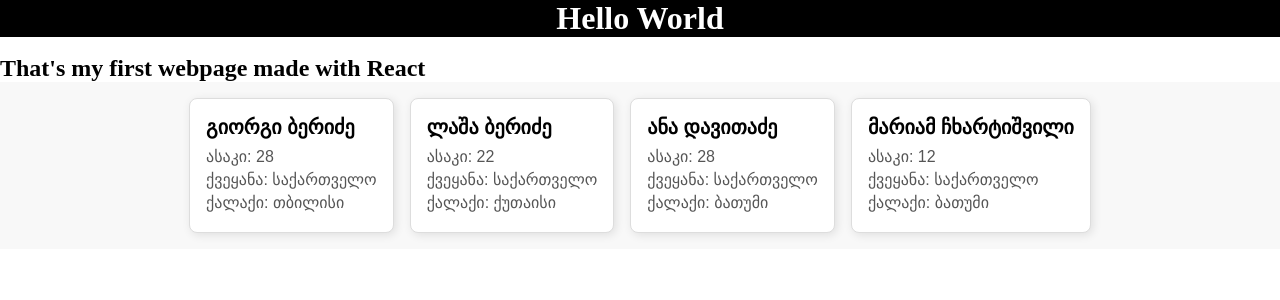
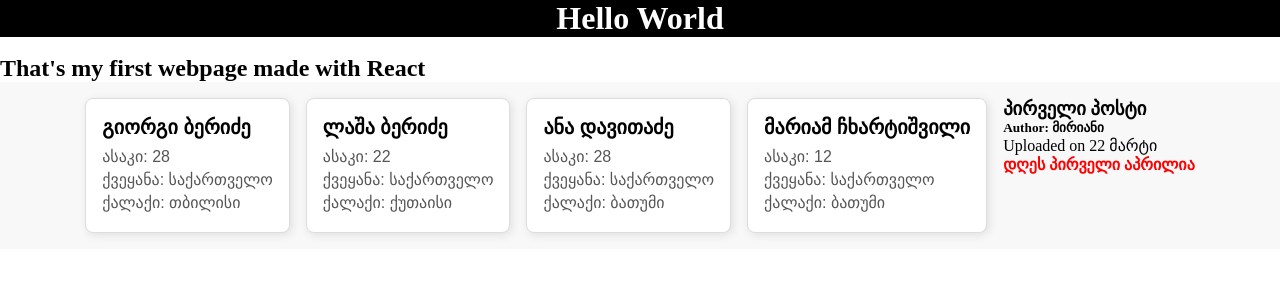
Before and after one commit to MirianGiorgadze/React-Course, a React (Vite) app in the folder 1-fundamentals/: page / in a window 1280 px wide. Shown: the top 300 px of the page. Built offline with nearby package versions, Linux system fonts and the light colour scheme.

Commit message:
Added some children props

```diff
--- a/1-fundamentals/src/App.css
+++ b/1-fundamentals/src/App.css
@@ -13,6 +13,10 @@
   background-color: #f8f8f8;
 }
 
+.red {
+  color: red;
+}
+
 @media (max-width: 600px) {
   .card-container {
     flex-direction: column;
--- a/1-fundamentals/src/App.jsx
+++ b/1-fundamentals/src/App.jsx
@@ -1,5 +1,6 @@
 import './App.css'
 import UserCard from './components/UserCard'
+import UserPost from './components/UserPost'
 
 // - App კომპონენტი, რომელიც მოთავსებულია შესაბამისი დასახელების ფაილში (App.jsx)
 // - ფუნქცია App-მა უნდა დააბრუნოს ერთი ელემენტი
@@ -28,6 +29,9 @@ function App() {
         <UserCard firstName="ლაშა" lastName="ბერიძე" age={22} country="საქართველო" city="ქუთაისი" />
         <UserCard firstName="ანა" lastName="დავითაძე" age={28} country="საქართველო" city="ბათუმი" />
         <UserCard firstName="მარიამ" lastName="ჩხარტიშვილი" age={12} country="საქართველო" city="ბათუმი" />
+        <UserPost title={"პირველი პოსტი"} author={"მირიანი"} uploadDate={"22 მარტი"}>
+          <h4 className="red">დღეს პირველი აპრილია</h4>
+        </UserPost>
       </div>
     </>
   )
--- a/1-fundamentals/src/components/UserCard.jsx
+++ b/1-fundamentals/src/components/UserCard.jsx
@@ -2,6 +2,7 @@ import "./UserCard.css";
 
 function UserCard(props) {
   return (
+
     <div className="user-card">
       <h2>{props.firstName} {props.lastName}</h2>
       <p>ასაკი: {props.age}</p>
--- /dev/null
+++ b/1-fundamentals/src/components/UserPost.jsx
@@ -0,0 +1,13 @@
+import "./UserPost.css";
+
+export default function UserPost({author, title, uploadDate, children}){
+    return(
+        <div className="user-post">
+            <h3>{title}</h3>
+
+            <h5><b>Author:</b> {author}</h5>
+            <p>Uploaded on {uploadDate}</p>
+            {children}
+        </div>
+    )
+}
```
Also changed, not shown: 1-fundamentals/src/components/UserPost.css (added).
